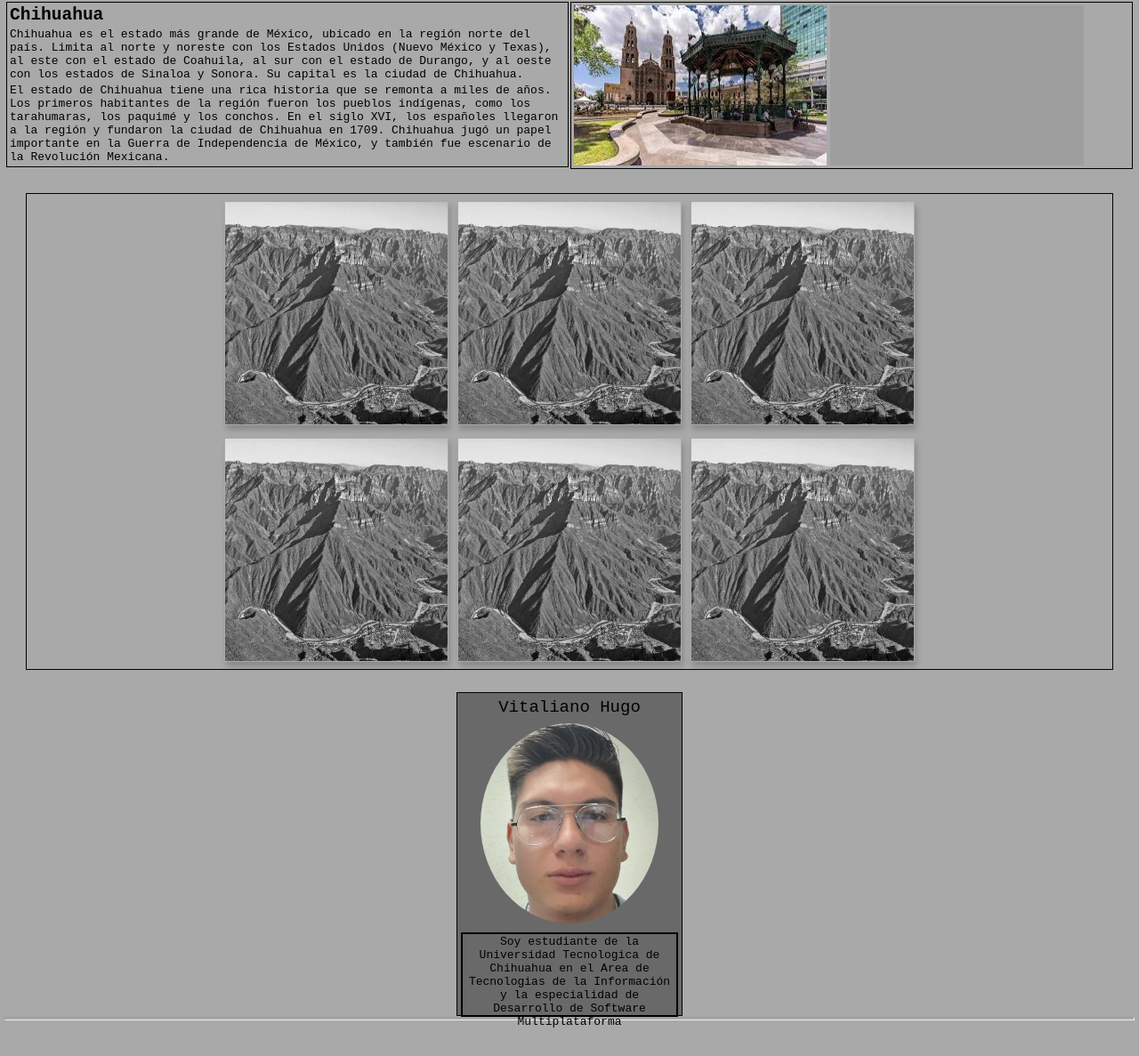
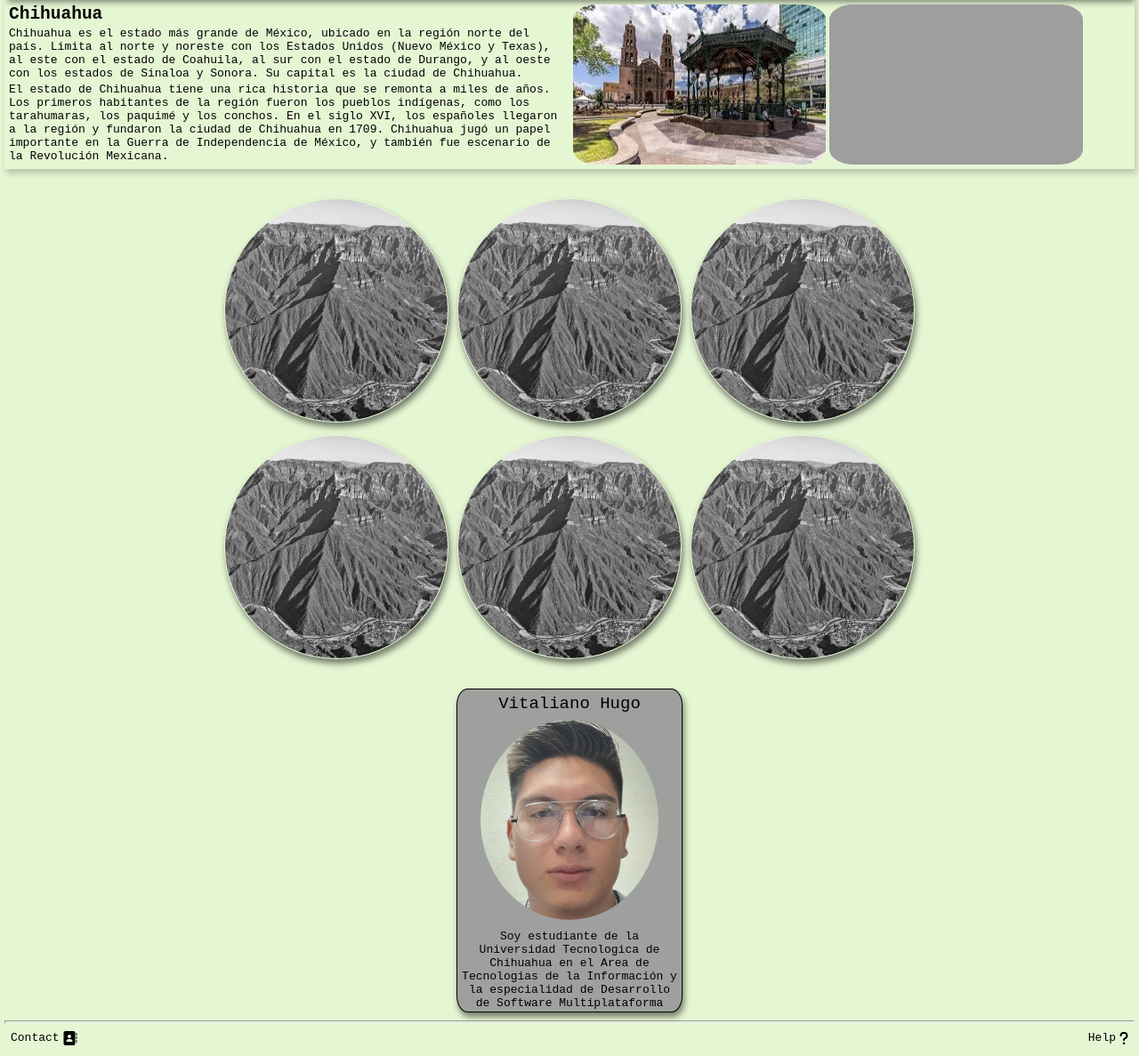
Before and after one commit to VITA110/Galeria_TID32M, a plain HTML site: page index.html in a window 1280 px wide. Shown: the part 70-1257 px from the top of the page at 89% size. Before the commit the page ends 1232 px from the top, so only its background shows below. Drawn offline with Linux system fonts and the light colour scheme; grey boxes are pictures that could not be loaded.

Commit message:
Ya quedo el footer...

```diff
--- a/index.html
+++ b/index.html
@@ -44,11 +44,13 @@
         </div>
     </div>
     <div class="autor">
+
         <div class="arriba">
             <p>Vitaliano Hugo</p>
         </div>
         <div class="fotoAutor">
-            <img src="img/autor.jpeg" width="200px">
+            <a href="#"><img src="img/autor.jpeg" width="200px"> </a>
+
         </div>
         <div class="textAutor">
             <p>Soy estudiante de la Universidad Tecnologica de Chihuahua en el Area de Tecnologias de la Información y la especialidad de Desarrollo de Software Multiplataforma</p>
@@ -57,11 +59,16 @@
 </body>
 <hr>
 <footer>
-    <div class="contact">
+    <div class="barrita">
+        <div class="contact">
+            <a href="#">Contact</a>
+            <i class="fa-solid fa-address-book"></i>
+        </div>
+        <div class="ayuda">
+            <a href="#">Help</a>
+            <i class="fa-solid fa-question"></i>
+        </div>
+    </div>
 
-    </div>
-    <div class="ayuda">
-
-    </div>
 </footer>
 </html>
--- a/styles.css
+++ b/styles.css
@@ -1,5 +1,5 @@
 body{
-    background-color: darkgrey;
+    background-color: #e5f6d3;
 }
 
 *{
@@ -9,7 +9,8 @@ body{
 }
 
 .titulo{
-    background-color: aqua;
+    background-color: rgb(214, 232, 214);
+    box-shadow: 2px 5px 7px rgba(0, 0, 0, 0.5);
 }
 
 .titulo h1{
@@ -24,23 +25,25 @@ body{
 
 .intro{
     display: flex;
+    box-shadow: 2px 5px 7px rgba(0, 0, 0, 0.2);
 }
 
 .text1{
-    border: 1px solid black;
     width: 50%;
     height: 50%;
 }
 
 .imagenT{
     display: flex;
-    border: 1px solid black;
     width: 50%;
     flex-wrap: wrap;
 }
 
+.imagenT img{
+    border-radius: 10%;
+}
+
 .container{
-    border: 1px solid black;
     display: flex;
     margin: 25px;
     flex-wrap: wrap;
@@ -56,29 +59,31 @@ body{
 .column1 img{
     filter: grayscale();
     margin: 5px;
-
     transition: transform 0.5s ease-out;
-    box-shadow: 2px 5px 7px rgba(0, 0, 0, 0.2);
+    box-shadow: 2px 5px 7px rgba(0, 0, 0, 0.5);
+    border-radius: 50%;
 }
 
 .column1 img:hover{
     transform: scale(1.1);
-  transition: transform 1s ease-out;
-  filter: grayscale(0%);
+    transition: transform 1s ease-out;
+     filter: grayscale(0%);
+     border-radius: 50%;
 }
 
 .column2 img{
     margin: 5px;
     filter: grayscale();
     transition: transform 0.5s ease-out;
-    box-shadow: 2px 5px 7px rgba(0, 0, 0, 0.2);
+    box-shadow: 2px 5px 7px rgba(0, 0, 0, 0.5);
+    border-radius: 50%;
 }
 
 .column2 img:hover{
     transform: scale(1.1); /* Aumentar el tamaño al 110% */
     transition: transform 0.5s ease;
     filter: grayscale(0%);
-
+    border-radius: 50%;
 }
 
 .column2{
@@ -95,6 +100,11 @@ body{
     align-items: center;
     margin: 0 auto;
     background-color: dimgray;
+    box-shadow: 2px 5px 7px rgba(0, 0, 0, 0.5);
+    margin-bottom: 9px;
+    border-radius: 5%;
+    background-color: rgb(158, 160, 158);
+    transition: transform 0.5s ease-out;
 }
 
 .fotoAutor{
@@ -103,11 +113,16 @@ body{
 
 .fotoAutor img{
     border-radius: 55%;
+
+}
+
+.autor:hover{
+    transform: scale(1.1); /* Aumentar el tamaño al 110% */
+    transition: transform 0.5s ease;
 }
 
 .textAutor p{
     text-align: center;
-    border: 2px solid black;
     height: 90px;
 }
 
@@ -115,3 +130,23 @@ body{
     text-align: center;
     font-size: 19px;
 }
+
+.barrita{
+    display: flex;
+
+}
+
+.barrita a{
+    text-decoration: none;
+    color: black;
+}
+
+.contact{
+    display: flex;
+
+}
+
+.ayuda{
+    display: flex;
+    margin-left: auto;
+}
```
